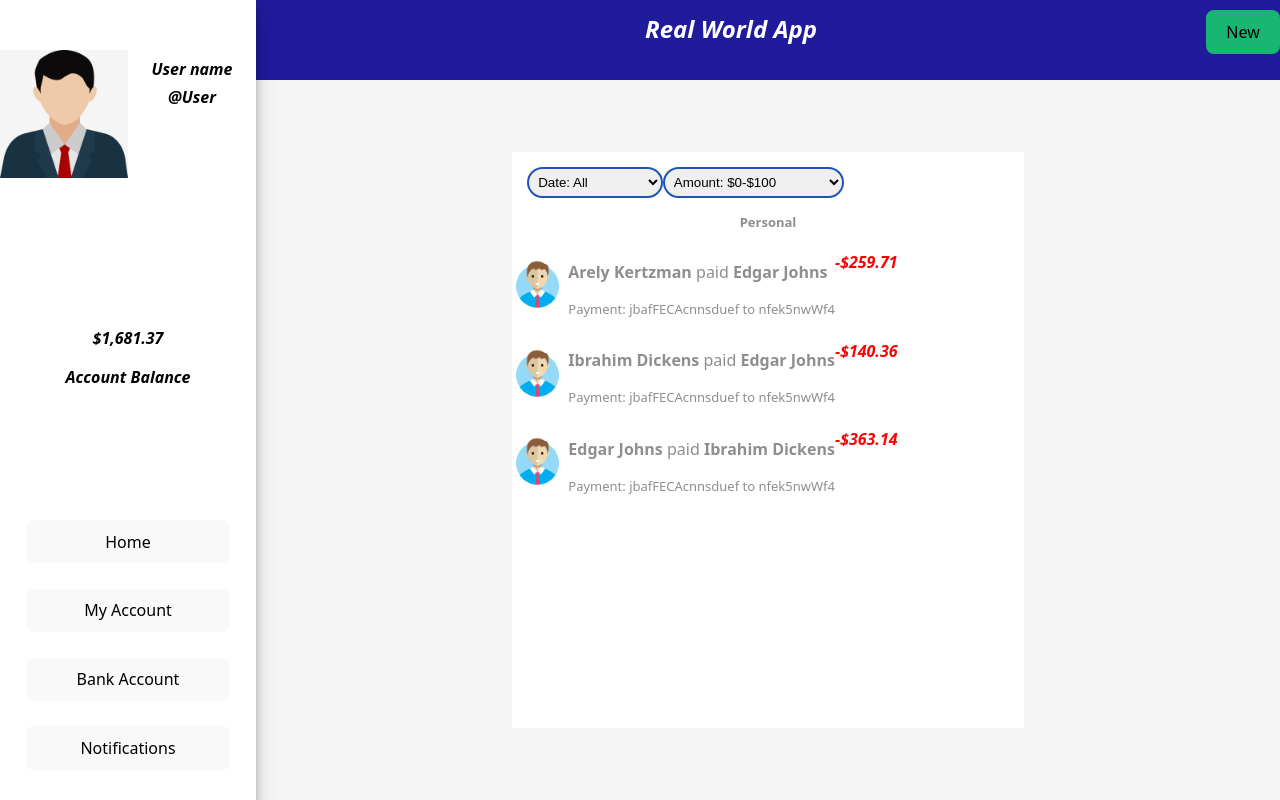
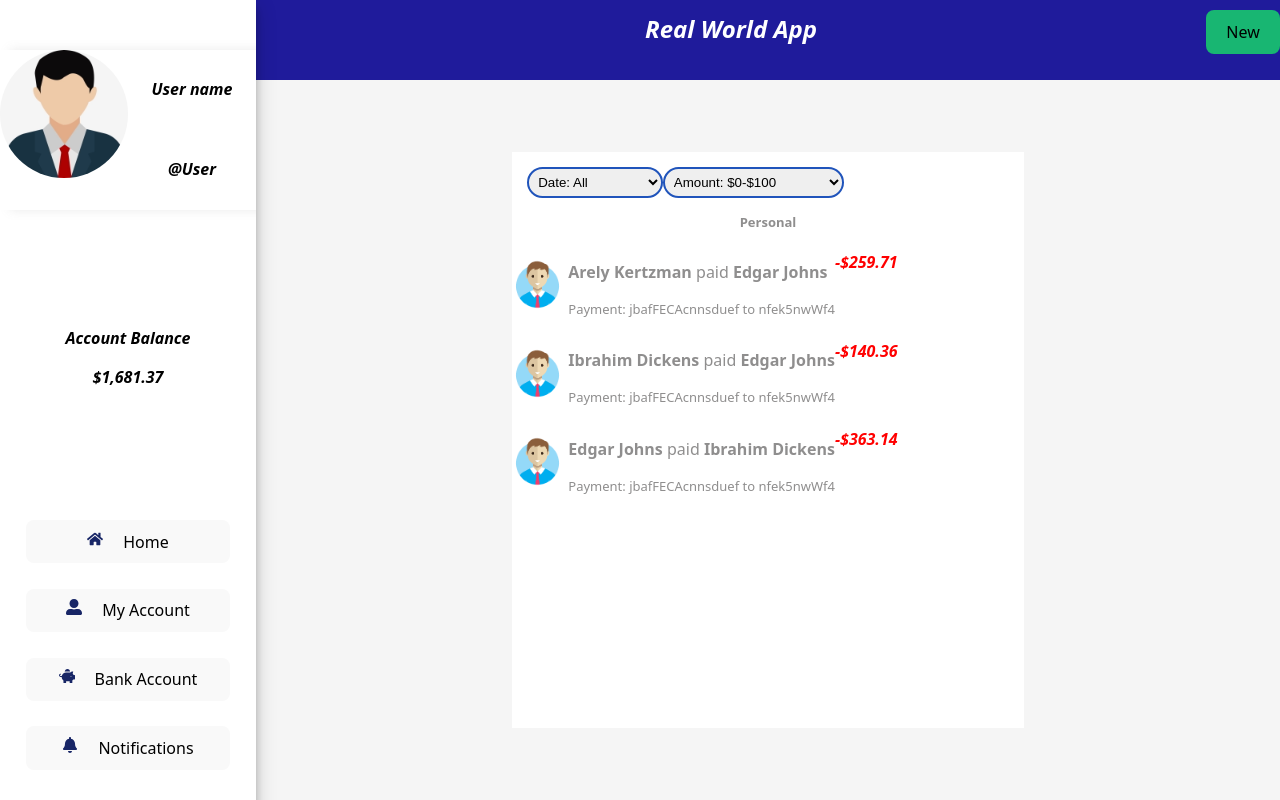
Before and after one commit to NataliaPobleteI/BankAssesment, a React (Vite) app in the folder Front/BankAssesment/: page /myaccount in a window 1280 px wide. Built offline with nearby package versions, Linux system fonts and the light colour scheme.

Commit message:
Add side menu buttons icons

```diff
--- a/Front/BankAssesment/src/SideMenu.css
+++ b/Front/BankAssesment/src/SideMenu.css
@@ -1,10 +1,4 @@
 
-.text{
-    width: stretch;
-    height: fit-content;
-    font-size: medium;
-    color:black
-}
 
 .userDataContainer{
     width: 100%;
@@ -12,13 +6,33 @@
     display: flex;
 
     flex-direction: row;
+    box-shadow: 0 0 0 0 rgba(189, 188, 188, 0.2), 10px 0px 10px 0 rgba(146, 145, 145, 0.19);
+
 
 }
 .userDataContainer div{
     width: 50%;
     height: 100%;
 
+    /* background-color: rgb(223, 57, 7); */
 
+}
+.userData{
+    display: flex;
+    flex-direction: column;
+
+    justify-content: space-around;
+
+    /* background-color: aqua; */
+
+
+}
+
+.text{
+    width: stretch;
+    height: fit-content;
+    font-size: medium;
+    color:black;
 }
 
 .image {
@@ -27,7 +41,11 @@
 
  min-width: 40%;
 
+ border-radius: 50%;
+
 }
+
+
 .buttonsContainer{
 
     display: flex;
@@ -45,6 +63,8 @@
     width: 80%;
     height: 25%;
     margin: 5%;
+    display: flex;
+    justify-content: center;
 
 }
 
@@ -74,3 +94,10 @@
     align-items: center;
 
 }
+
+.icon{
+    color: #182666;
+    justify-self: baseline;
+    margin-right: 20px;
+
+}
--- a/Front/BankAssesment/src/SideMenu.jsx
+++ b/Front/BankAssesment/src/SideMenu.jsx
@@ -1,7 +1,10 @@
 import React, { useState } from 'react';
-import reactLogo from './assets/user.jpg'
+import userImage from './assets/user.jpg'
 import "./SideMenu.css"
 import { useNavigate } from 'react-router-dom'
+import { FaHome,FaUserAlt,FaPiggyBank ,FaBell} from "react-icons/fa";
+
+
 
 export const SideMenu = () => {
 
@@ -13,24 +16,36 @@ return(
     <div className="sideMenu">
         <div className="userDataContainer">
             <div>
-                <img src={reactLogo} className="image" />
+                <img src={userImage} className="image" />
                 </div>
-            <div >
+            <div className='userData'>
                 <h1 className="text">User name</h1>
                 <h1 className="text">@User</h1>
             </div>
         </div>
 
         <div className="account_balance">
+            <h1 className="text">Account Balance</h1>
             <h1 className="text">$1,681.37</h1>
-            <h1 className="text">Account Balance</h1>
         </div>
 
         <div className="buttonsContainer">
-            <button className="buttons" onClick = {() => {navigate("/usersettings")}}> Home </button>
-            <button className="buttons" onClick = {() => {navigate("/myaccount")}}> My Account </button>
-            <button className="buttons" onClick = {() => {navigate("/datapage")}}> Bank Account </button>
-            <button className="buttons"> Notifications </button>
+            <button className="buttons" onClick = {() => {navigate("/usersettings")}}>
+                <FaHome className='icon'/>
+                Home
+            </button>
+            <button className="buttons" onClick = {() => {navigate("/myaccount")}}>
+                <FaUserAlt className='icon'/>
+                My Account
+            </button>
+            <button className="buttons" onClick = {() => {navigate("/datapage")}}>
+                <FaPiggyBank className='icon'/>
+                Bank Account
+            </button>
+            <button className="buttons">
+                <FaBell className='icon'/>
+                Notifications
+            </button>
 
         </div>
     </div>
```
